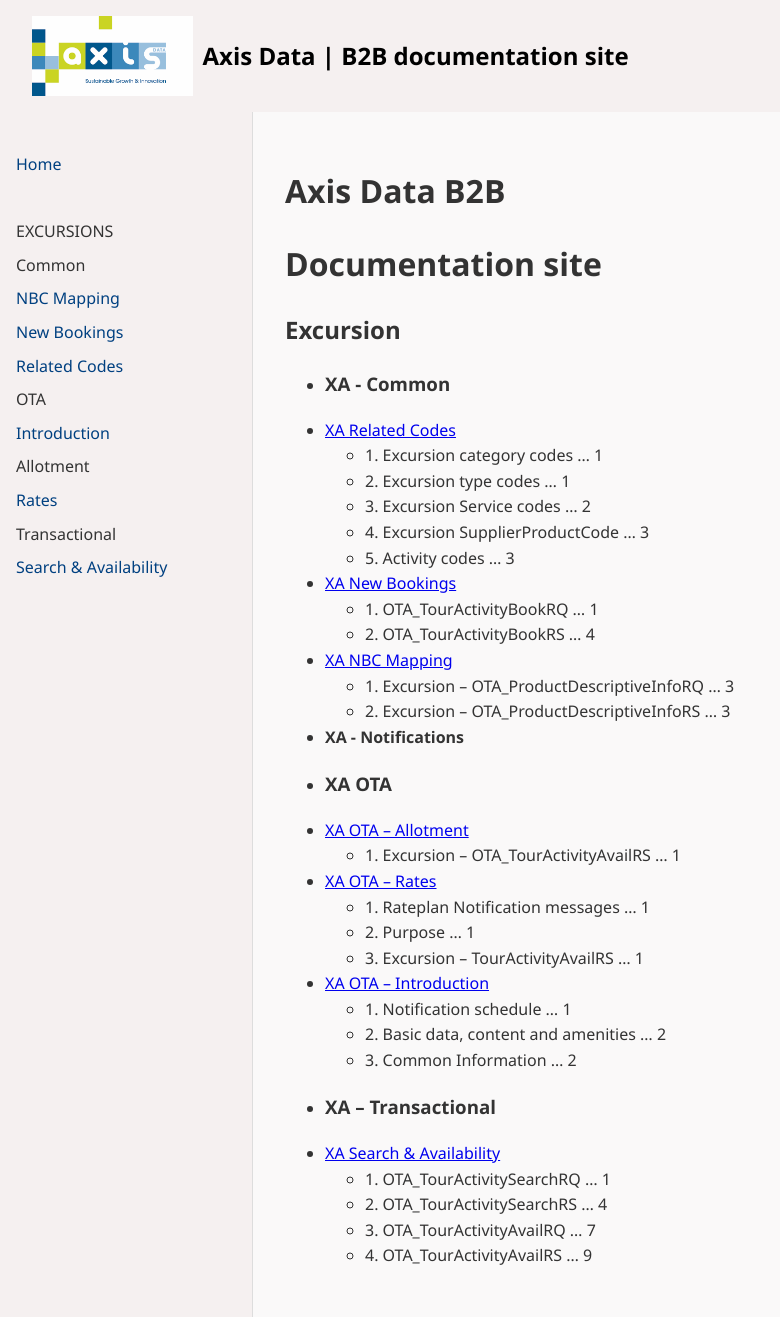
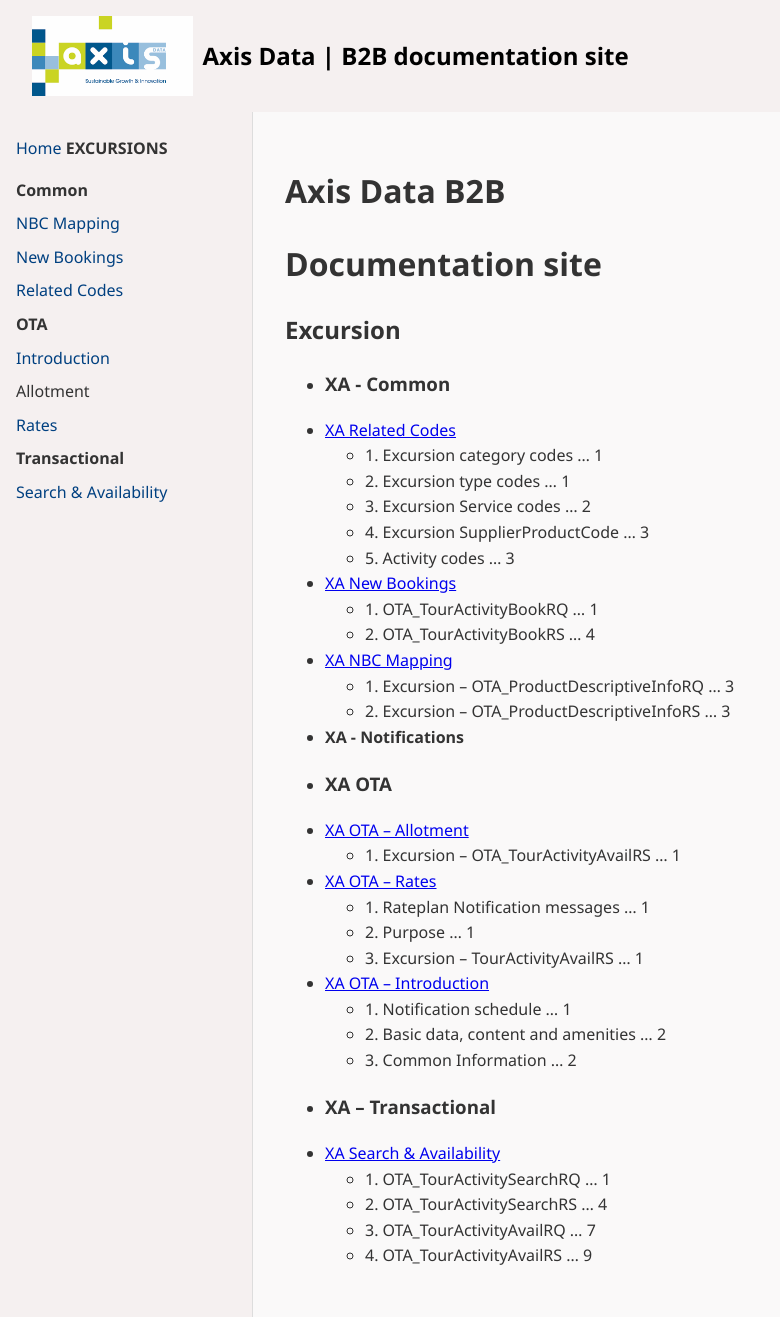
Before and after one commit to Axis-Data-SL/integrations_documentation, a Jekyll site: the page built from docs/index.md, in a window 1280 px wide. Shown: the whole page, without its empty margins (0-780 px from the left). Built offline with Jekyll 4.4.1, drawn with Linux system fonts in a browser that asks for light colours.

Commit message:
Update default.html

```diff
--- a/docs/_layouts/default.html
+++ b/docs/_layouts/default.html
@@ -19,23 +19,22 @@
   <div class="page">
     <!-- SIDEBAR -->
     <div class="sidebar">
+      <a href="{{ '/index.html' | relative_url }}">Home</a>
+      <b>EXCURSIONS</b>
       <ul>
-        <li><a href="{{ '/index.html' | relative_url }}">Home</a></li>
-        <li>&nbsp;</li>
-        <li>EXCURSIONS</li>
-        <li>Common</li>
+        <li><b> Common</b></li>
           <ul>
             <li><a href="{{ '/Excursion/XA_Common/XA_NBC_Mapping.html' | relative_url }}">NBC Mapping</a></li>
             <li><a href="{{ '/Excursion/XA_Common/XA_New_Bookings.html' | relative_url }}">New Bookings</a></li>
             <li><a href="{{ '/Excursion/XA_Common/XA_Related_Codes.html' | relative_url }}">Related Codes</a></li>
           </ul>
-        <li>OTA</li>
+        <li><b> OTA</b></li>
           <ul>
             <li><a href="{{ '/Excursion/XA_Notifications/XA_OTA/XA_OTA_Introduction.html' | relative_url }}">Introduction</a></li>
             <li><a href="{{ '/Excursion/XA_Notifications/XA_OTA/XA_OTA_Allotment.html' | relative_url }}"></a>Allotment</li>
             <li><a href="{{ '/Excursion/XA_Notifications/XA_OTA/XA_OTA_Rates.html' | relative_url }}">Rates</a></li>
           </ul>
-        <li>Transactional</li>
+        <li><b> Transactional</b></li>
           <ul>
             <li><a href="{{ '/Excursion/XA_Transactional/XA_Search_Availability.html' | relative_url }}">Search & Availability</a></li>
           </ul>
```
